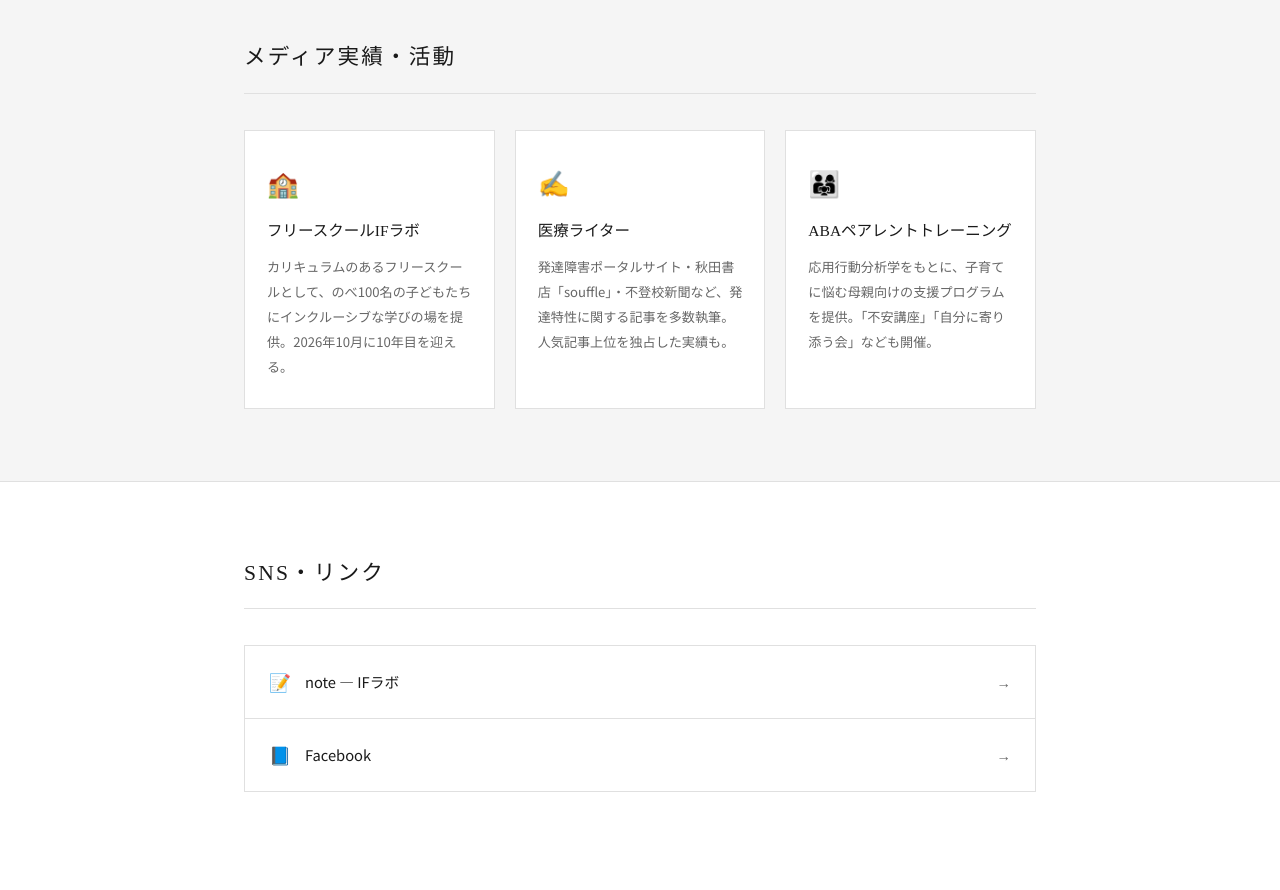
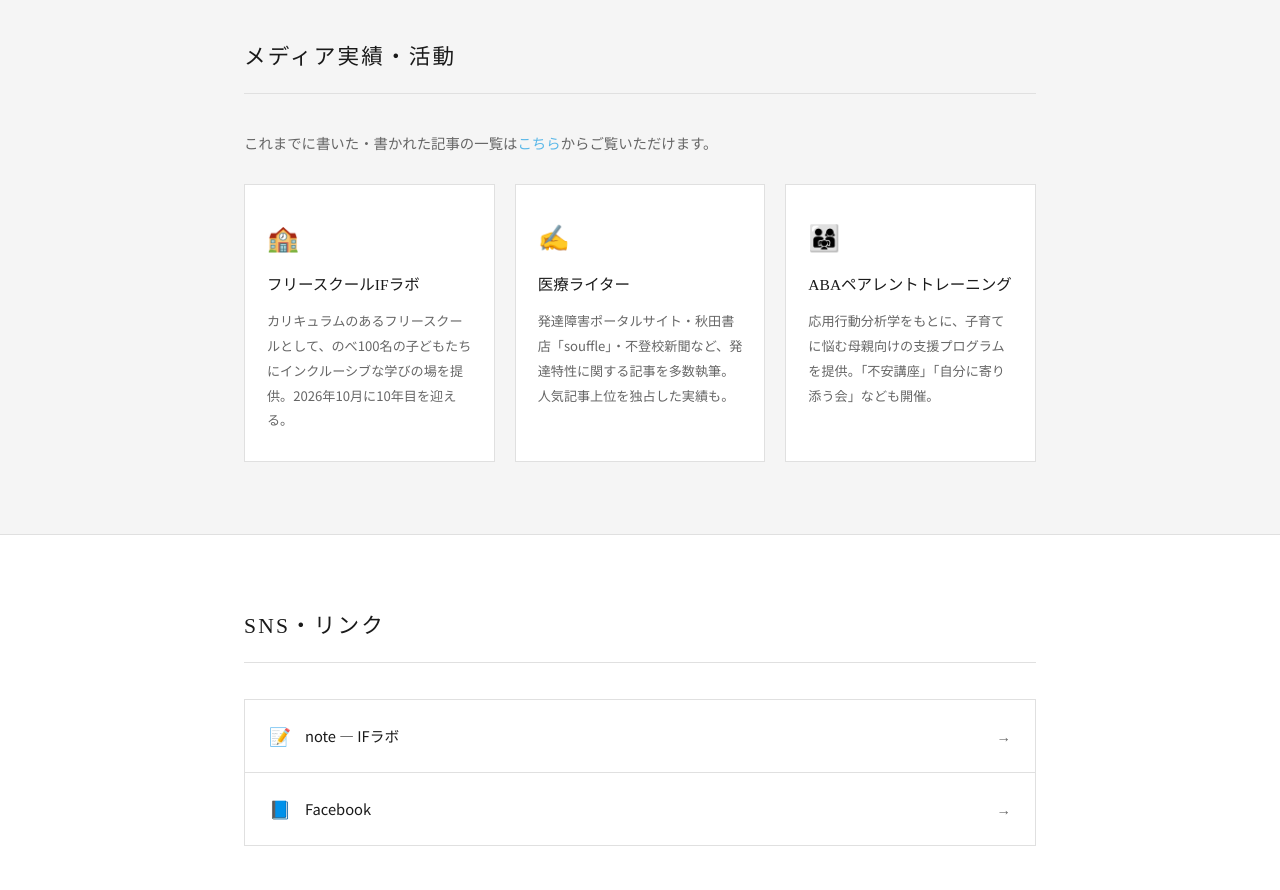
Before and after one commit to makanuma-cpu/akanumamisato-site, a plain HTML site: page index.html in a window 1280 px wide. Shown: the part 1400-2290 px from the top of the page. Drawn offline with Linux system fonts and the light colour scheme.

Commit message:
Add article list link above media activities section

```diff
--- a/index.html
+++ b/index.html
@@ -80,6 +80,7 @@
   <section class="section section-gray" id="activities">
     <div class="container">
       <h2 class="section-title">メディア実績・活動</h2>
+      <p class="activities-intro">これまでに書いた・書かれた記事の一覧は<a href="https://note.com/iflab_education/n/nfb393de03e0a" target="_blank" rel="noopener">こちら</a>からご覧いただけます。</p>
       <div class="card-grid">
         <div class="card">
           <div class="card-icon">🏫</div>
--- a/style.css
+++ b/style.css
@@ -50,6 +50,10 @@ body { background: var(--color-bg); color: var(--color-text); font-family: var(-
 .profile-photo img { width: 200px; height: 200px; object-fit: cover; border-radius: 50%; display: block; margin: 0 auto; }
 .profile-body p { font-size: 0.95rem; line-height: 2.1; }
 
+.activities-intro { font-size: 0.9rem; color: var(--color-muted); margin-bottom: 28px; }
+.activities-intro a { color: #5BB8E8; text-decoration: none; }
+.activities-intro a:hover { text-decoration: underline; }
+
 .card-grid { display: grid; grid-template-columns: repeat(auto-fit, minmax(220px, 1fr)); gap: 20px; }
 .card { background: #fff; border: 1px solid var(--color-border); padding: 28px 22px; }
 .card-icon { font-size: 1.6rem; margin-bottom: 12px; }
```
